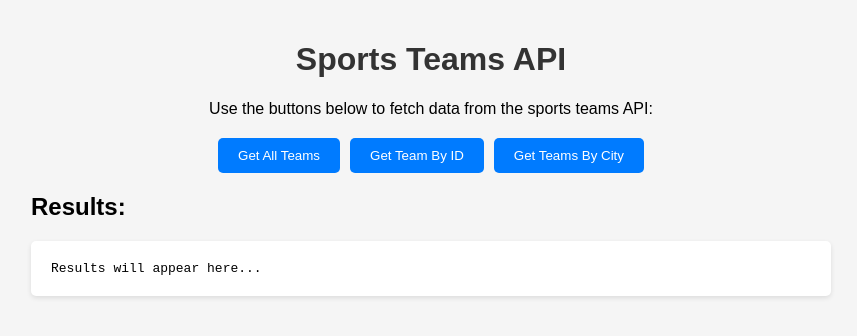
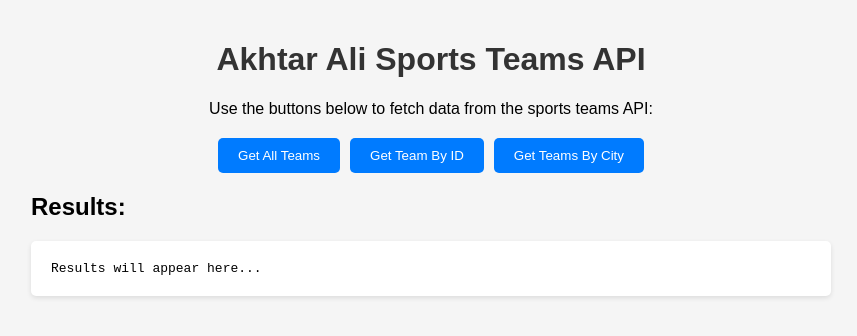
Before and after one commit to akhtaraliii/AkhtarAli_Midterm, a website: page Midterm/index.html in a window 1280 px wide. Shown: the whole page, without its empty margins (209-1066 px from the left). Drawn offline with Linux system fonts and the light colour scheme.

```diff
--- a/Midterm/index.html
+++ b/Midterm/index.html
@@ -54,7 +54,7 @@
     </style>
 </head>
 <body>
-    <h1>Sports Teams API</h1>
+    <h1>Akhtar Ali Sports Teams API</h1>
     <p style="text-align: center;">Use the buttons below to fetch data from the sports teams API:</p>
 
     <div class="button-container">
```
Also changed, not shown: Midterm/package.json (+7 -1 lines), 1 other file.
